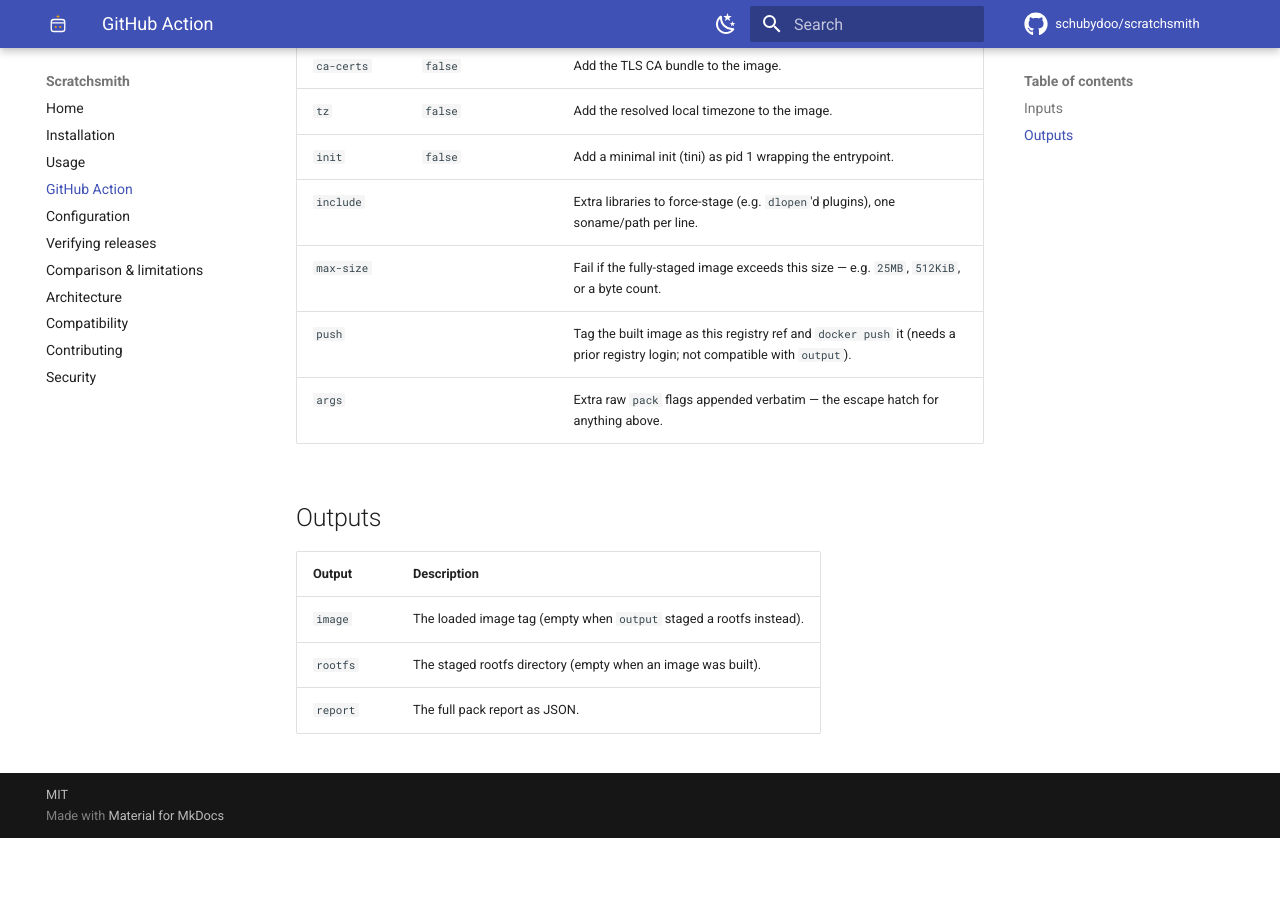
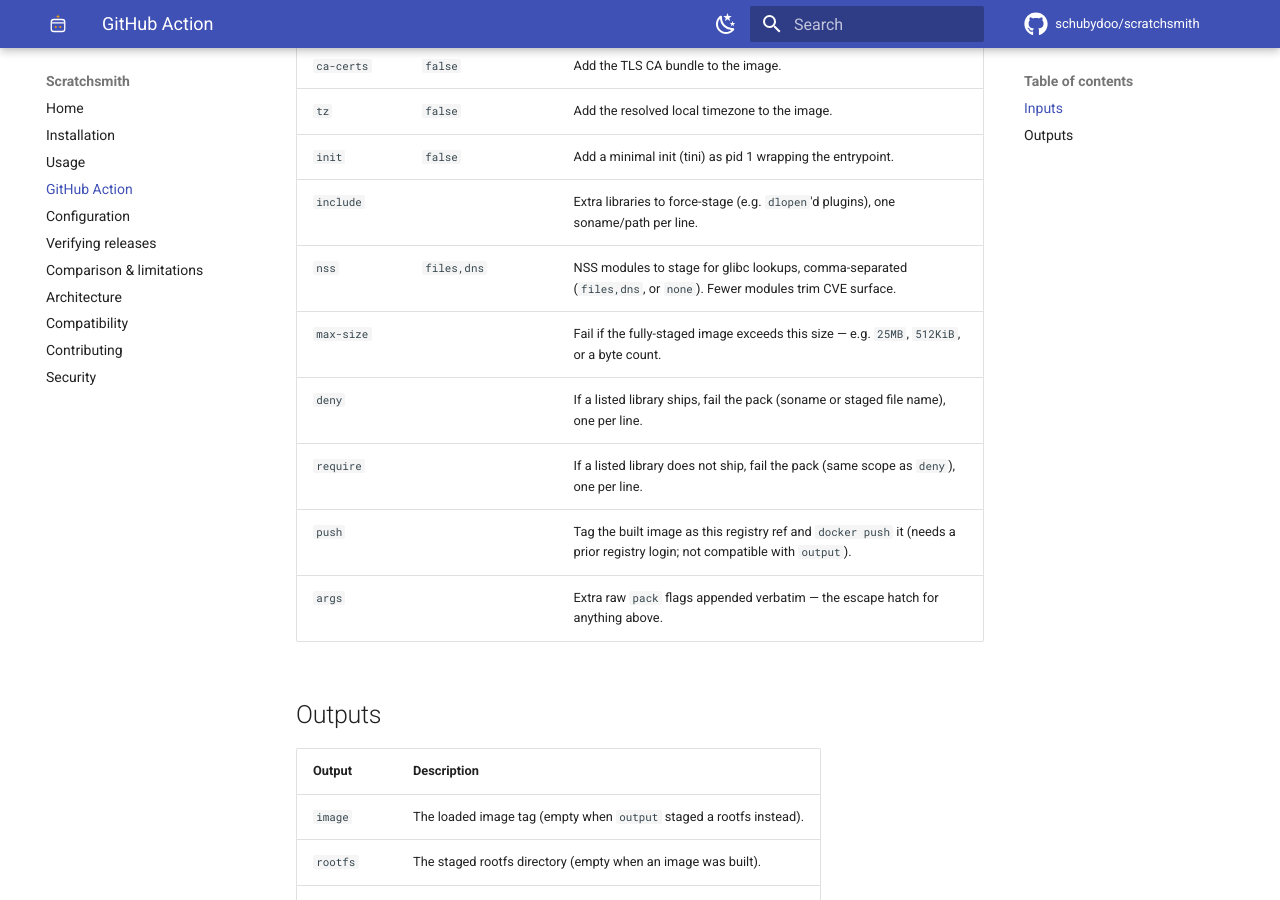
Before and after one commit to schubydoo/scratchsmith, an MkDocs documentation site: the page built from docs/github-action.md, in a window 1280 px wide and 900 px high, scrolled down 2255 px. Built offline with MkDocs 1.6.1 and Material for MkDocs 9.7.7, drawn with Linux system fonts in a browser that asks for light colours; comment, search, counter and statistics services are not loaded; the version menu is left out; before the commit the page ends 3093 px from its top, so only the background shows below that.

Commit message:
docs(action): document the nss, deny, and require inputs
Add the three new inputs to docs/github-action.md: the inputs reference table
(nss near the staging options, deny/require near the build guards) and the
one-value-per-line list (deny, require). Descriptions match action.yml.

Co-Authored-By: Claude Opus 4.8 (1M context) <noreply@anthropic.com>

````diff
--- a/docs/github-action.md
+++ b/docs/github-action.md
@@ -24,7 +24,7 @@ To publish the built image, log in first and set `push`:
 ```
 
 Set image metadata, gate on vulnerabilities, or cap the size. The list-valued inputs (`cmd`, `env`,
-`label`, `healthcheck`, `include`) take **one value per line**:
+`label`, `healthcheck`, `include`, `deny`, `require`) take **one value per line**:
 
 ```yaml
 - uses: schubydoo/scratchsmith@v<ver>
@@ -81,7 +81,10 @@ verbatim escape hatch for any flag without a dedicated input (e.g. `--sign`, `--
 | `tz` | `false` | Add the resolved local timezone to the image. |
 | `init` | `false` | Add a minimal init (tini) as pid 1 wrapping the entrypoint. |
 | `include` | | Extra libraries to force-stage (e.g. `dlopen`'d plugins), one soname/path per line. |
+| `nss` | `files,dns` | NSS modules to stage for glibc lookups, comma-separated (`files,dns`, or `none`). Fewer modules trim CVE surface. |
 | `max-size` | | Fail if the fully-staged image exceeds this size — e.g. `25MB`, `512KiB`, or a byte count. |
+| `deny` | | If a listed library ships, fail the pack (soname or staged file name), one per line. |
+| `require` | | If a listed library does not ship, fail the pack (same scope as `deny`), one per line. |
 | `push` | | Tag the built image as this registry ref and `docker push` it (needs a prior registry login; not compatible with `output`). |
 | `args` | | Extra raw `pack` flags appended verbatim — the escape hatch for anything above. |
 
````
